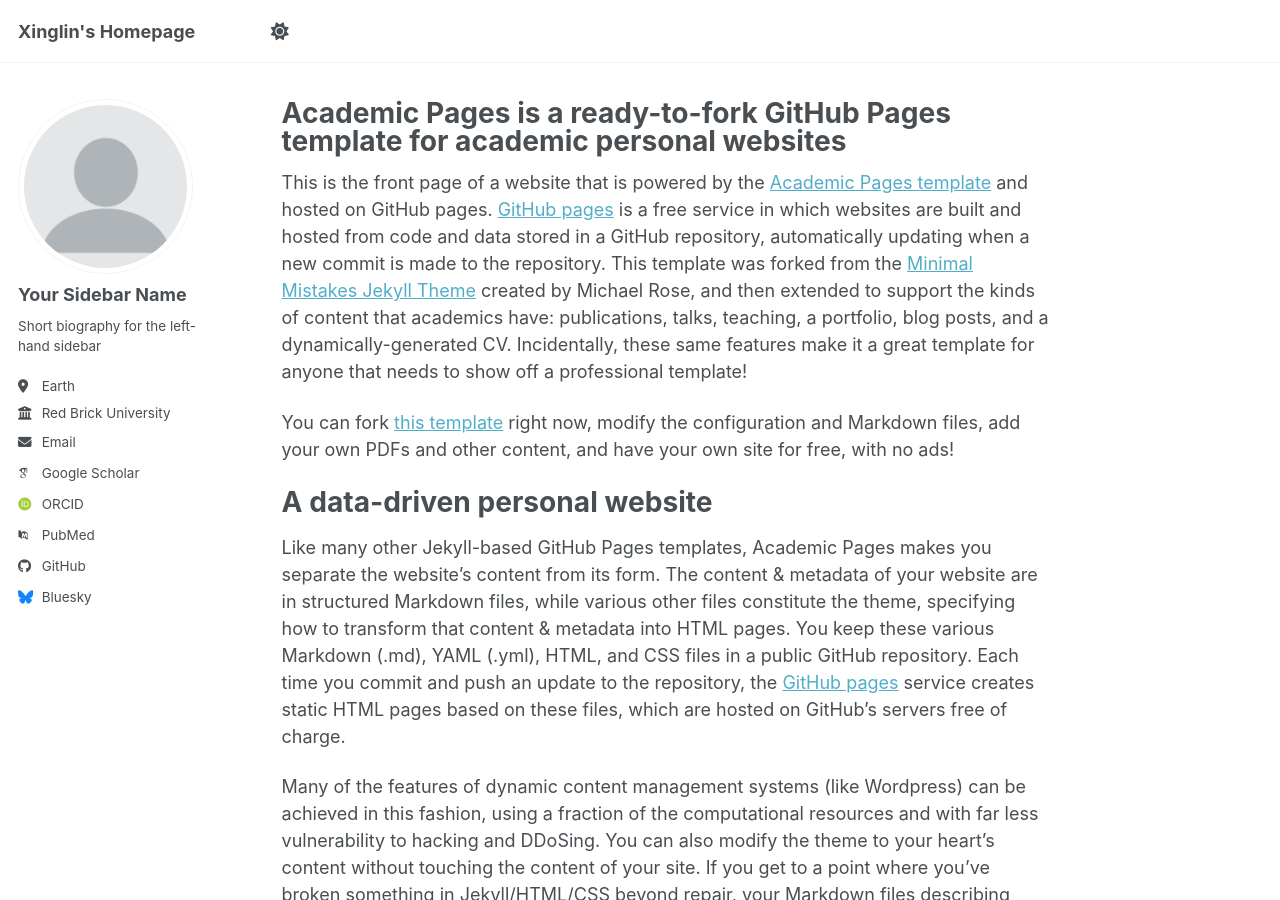
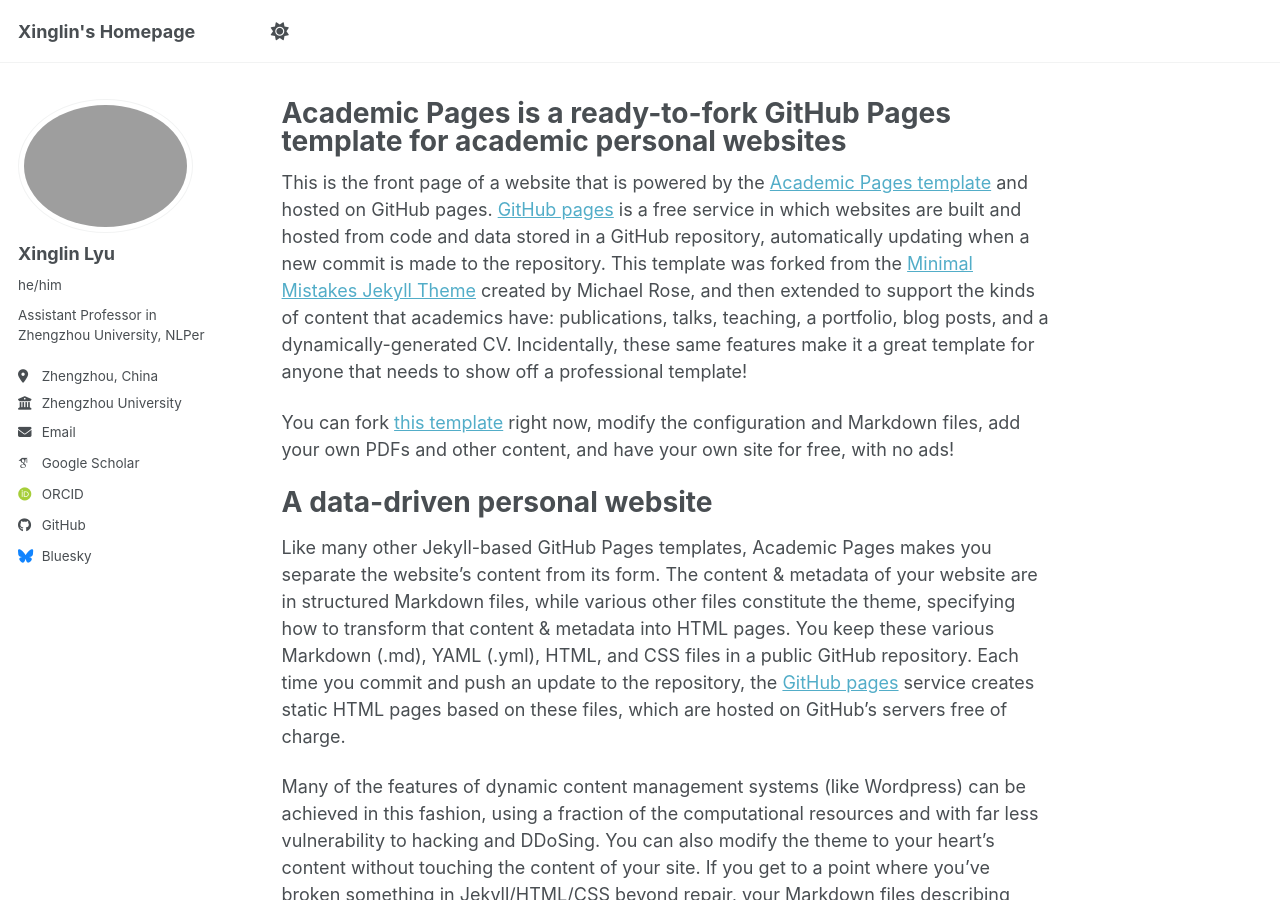
Before and after one commit to xllyu-nlp/xllyu-nlp.github.io, a Jekyll site: the page built from _pages/about.md, in a window 1280 px wide and 900 px high. Built offline with Jekyll 4.4.1, drawn with Linux system fonts in a browser that asks for light colours; some web fonts are replaced; a script bundle is joined from its source files by our own code; library files that are not in the unit come from our copies.

Commit message:
Update _config.yml

```diff
--- a/_config.yml
+++ b/_config.yml
@@ -13,38 +13,38 @@
 title_separator          : "-"
 name                     : &name "Your Name"
 description              : &description "Your Name's academic portfolio"   # Update this with a general description of your site, this is the default if not overridden by a page
-url                      : https://academicpages.github.io # The base hostname & protocol for your site e.g. "https://[your GitHub username].github.io",
+url                      : https://xllyu-nlp.github.io # The base hostname & protocol for your site e.g. "https://[your GitHub username].github.io",
                                                            # or if you already have some other page hosted on Github then use "https://[your GitHub username].github.io/[Your Repo Name]"
 baseurl                  : "" # the subpath of your site, e.g. "/blog"
-repository               : "academicpages/academicpages.github.io"
+repository               : "xllyu-nlp/xllyu-nlp.github.io"
 
 # Site Author - The following control what appear as part of the author content on the side bar.
 #               If a field is blank the icon and link will not appear, otherwise it will be shown.
 #               Additional customization can be done by editing /_includes/author-profile.html
 author:
   # Biographic information
-  avatar           : "profile.png"
-  name             : "Your Sidebar Name"
-  pronouns         : # example: "she/her"
-  bio              : "Short biography for the left-hand sidebar"
-  location         : "Earth"
-  employer         : "Red Brick University"
+  avatar           : "IMG_1458.PNG"
+  name             : "Xinglin Lyu"
+  pronouns         : "he/him"
+  bio              : "Assistant Professor in Zhengzhou University, NLPer"
+  location         : "Zhengzhou, China"
+  employer         : "Zhengzhou University"
   uri              : # URL
-  email            : "none@example.org"
+  email            : "lvxinglin163@gmail.com"
 
   # Academic websites
-  academia         : # URL
-  arxiv            : # URL - Update with the correct link to your profile
-  googlescholar    : "https://scholar.google.com/citations?user=PS_CX0AAAAAJ"
-  inspire-hep      : # URL
-  impactstory      : # URL
-  orcid            : "https://orcid.org/yourorcidurl"
-  semantic         : # URL
-  ssrn             : # URL
-  pubmed           : "https://www.ncbi.nlm.nih.gov/pubmed/?term=john+snow"
-  researchgate     : # URL
-  scopus           : # URL
-  zotero           : # URL
+  # academia         : # URL
+  # arxiv            : # URL - Update with the correct link to your profile
+  googlescholar    : "https://scholar.google.com/citations?user=UVZRztwAAAAJ&hl=en"
+  DBLP             : "https://dblp.org/pid/305/6466.html"
+  # impactstory      : # URL
+  orcid            : "https://orcid.org/0000-0003-1971-6618"
+  semanticscholar  : "https://www.semanticscholar.org/author/Xinglin-Lyu/2142463242"
+  # ssrn             : # URL
+  # pubmed           : "https://www.ncbi.nlm.nih.gov/pubmed/?term=john+snow"
+  # researchgate     : # URL
+  # scopus           : # URL
+  # zotero           : # URL
 
 
   # Repositories and software development
```
